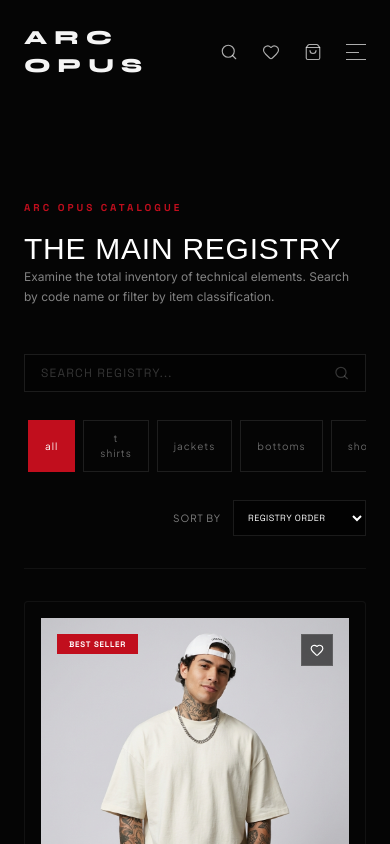
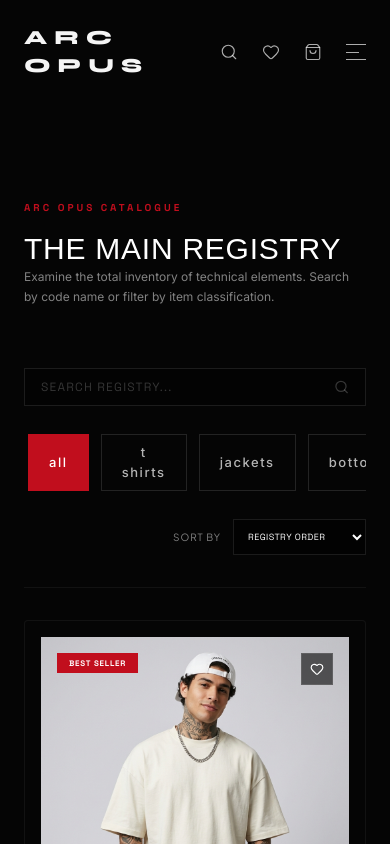
Before and after one commit to RoshiniRavi05/FashionIcon, a Next.js app: page /shop in a window 390 px wide. Shown: the top 844 px of the page. Built offline with nearby package versions, Linux system fonts and the light colour scheme; a web font is replaced by a local one.

Commit message:
feat: refine shop typography, functional search empty state, stable header layout, and remove Home navigation

```diff
--- a/src/app/shop/page.tsx
+++ b/src/app/shop/page.tsx
@@ -9,7 +9,7 @@ import { useApp } from '@/context/AppContext';
 import { DEFAULT_PRODUCTS, Product } from '@/data/products';
 
 const ShopHero = React.memo(() => (
-  <div className="w-full max-w-[1600px] mx-auto px-6 md:px-12 space-y-4 pt-10">
+  <div className="w-full max-w-[1600px] mx-auto px-6 md:px-12 space-y-4 pt-10 min-h-[160px]">
     <span className="font-caption text-[10px] tracking-[0.3em] text-brand-red uppercase font-black block">
       ARC OPUS CATALOGUE
     </span>
@@ -65,7 +65,7 @@ export default function ShopPage() {
         <ShopHero />
 
         {/* Filters Toolbar */}
-        <div className="w-full max-w-[1600px] mx-auto px-6 md:px-12 mt-12 mb-8">
+        <div className="w-full max-w-[1600px] mx-auto px-6 md:px-12 mt-12 mb-8 min-h-[60px]">
           <div className="grid grid-cols-1 md:grid-cols-12 gap-6 items-center border-b border-white/5 pb-8">
 
             {/* Search */}
@@ -81,12 +81,16 @@ export default function ShopPage() {
             </div>
 
             {/* Category Tabs */}
-            <div className="md:col-span-5 flex overflow-x-auto scrollbar-none space-x-2 p-1 font-heading text-[10px] tracking-widest uppercase">
+            <div className="md:col-span-5 flex overflow-x-auto scrollbar-none space-x-3 p-1">
               {categories.map((cat) => (
                 <button
                   key={cat}
                   onClick={() => setActiveCategory(cat)}
-                  className={`px-4 py-2.5 border transition-all duration-300 ${activeCategory === cat ? 'border-brand-red bg-brand-red text-white' : 'border-white/10 text-white/40 hover:text-white'}`}
+                  className={`px-5 py-2 font-sans font-medium text-[13px] tracking-[0.12em] lowercase transition-all duration-300 ${
+                    activeCategory === cat
+                      ? 'bg-brand-red text-white border border-brand-red'
+                      : 'border border-[rgba(255,255,255,0.12)] text-[rgba(255,255,255,0.7)] hover:border-[rgba(255,255,255,0.3)] hover:text-white hover:-translate-y-[1px]'
+                  }`}
                 >
                   {cat.replace('-', ' ')}
                 </button>
@@ -114,15 +118,20 @@ export default function ShopPage() {
       <section className="w-full flex-grow">
         <div className="w-full max-w-[1600px] mx-auto px-6 md:px-12 min-h-[600px]">
           {filtered.length === 0 ? (
-            <div className="h-[300px] flex flex-col items-center justify-center space-y-4 text-center">
-              <p className="font-caption text-xs tracking-wider text-white/30 uppercase">No elements matched your filter parameters</p>
+            <motion.div
+              initial={{ opacity: 0 }}
+              animate={{ opacity: 1 }}
+              transition={{ duration: 0.6 }}
+              className="h-[300px] flex flex-col items-center justify-center space-y-4 text-center"
+            >
+              <p className="font-caption text-xs tracking-wider text-white/30 uppercase">No registry entries found.</p>
               <button
                 onClick={() => { setSearchQuery(''); setActiveCategory('all'); }}
                 className="text-brand-red font-heading text-[10px] tracking-widest uppercase hover:underline"
               >
                 Reset Filters
               </button>
-            </div>
+            </motion.div>
           ) : (
             <div className="grid grid-cols-1 sm:grid-cols-2 lg:grid-cols-4 gap-6 items-start w-full">
               <AnimatePresence mode="popLayout">
--- a/src/components/Navbar.tsx
+++ b/src/components/Navbar.tsx
@@ -30,7 +30,6 @@ export const Navbar: React.FC = () => {
   const totalCartItems = cart.reduce((sum, item) => sum + item.quantity, 0);
 
   const navLinks = [
-    { href: '/', label: 'Home' },
     { href: '/collections', label: 'Collections' },
     { href: '/shop', label: 'Shop' },
     { href: '/story', label: 'Story' },
```
